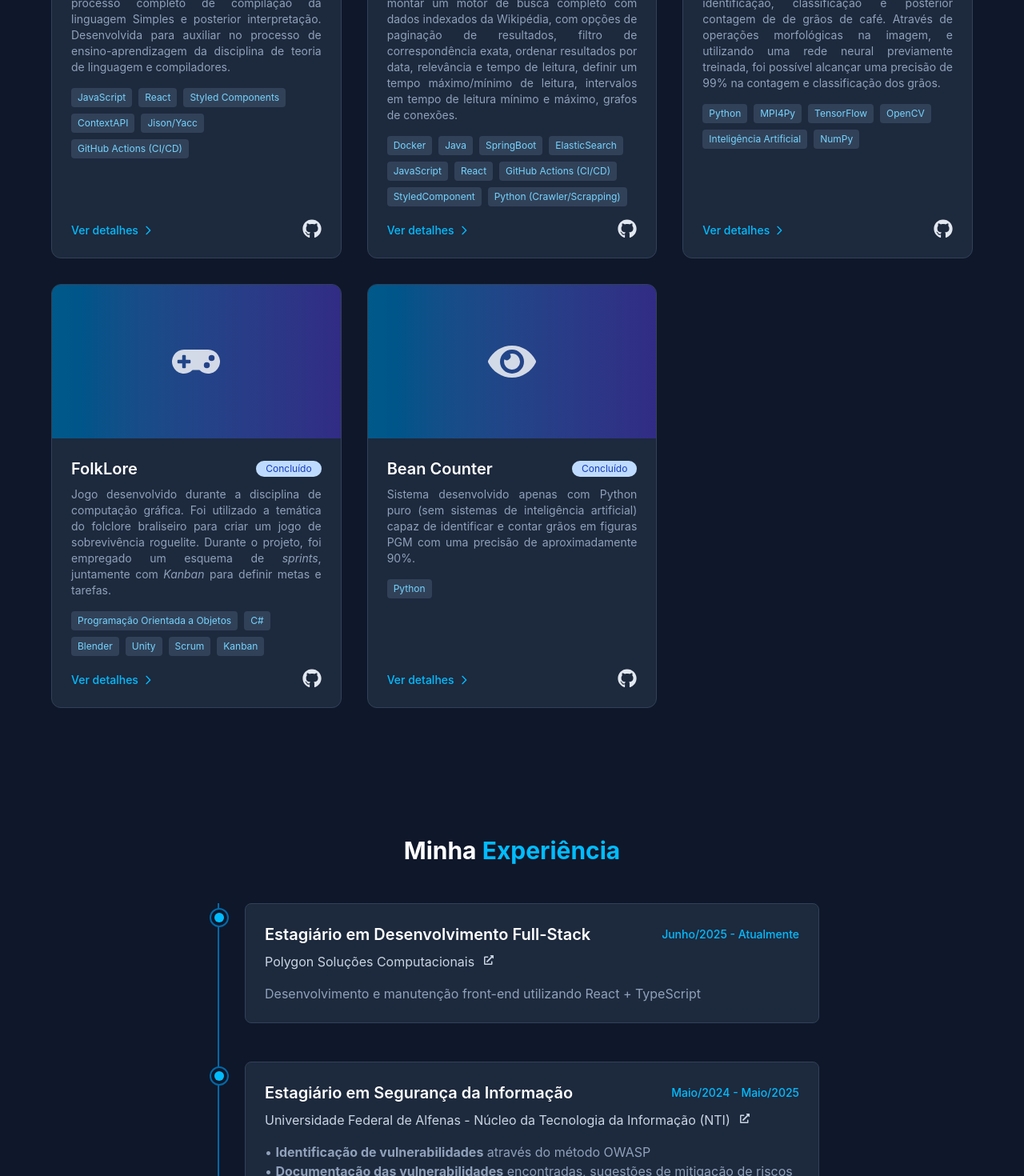
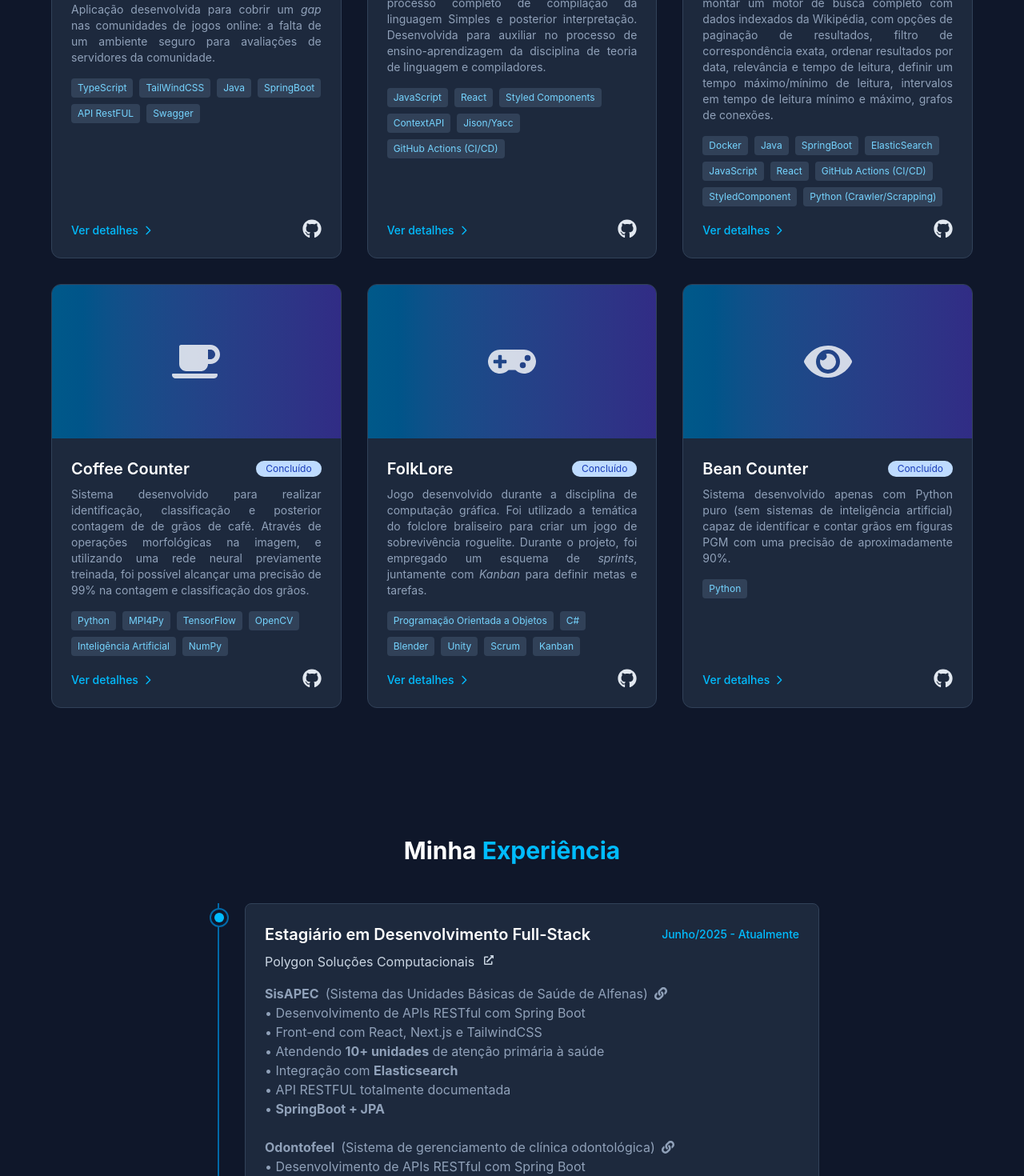
Before and after one commit to joaoragazzo/portfolio, a React (Vite) app in the folder app/: page / in a window 1280 px wide. Shown: the part 1960-3430 px from the top of the page at 80% size. Built offline with nearby package versions, Linux system fonts and the light colour scheme.

Commit message:
atualizando o meu portfolio

```diff
--- a/app/src/App.jsx
+++ b/app/src/App.jsx
@@ -19,13 +19,14 @@ import {
   FaEye,
   FaGamepad,
   FaLaptopCode,
+  FaLink,
   FaLock,
   FaSearch,
   FaServer,
 } from "react-icons/fa";
 import { ContactInformations } from "./components/ContactInformations";
 import { Footer } from "./components/Footer";
-import { FaComputer, FaGear } from "react-icons/fa6";
+import { FaComputer, FaGear, FaShield } from "react-icons/fa6";
 import { AboutMe } from "./components/AboutMe";
 import { Home } from "./components/Home";
 import { ParticlesBackground } from "./components/ParticlesBackground";
@@ -111,9 +112,30 @@ function App() {
 
             <GridMedium>
               <ProjectCard
+                development
+                live={"https://no-admin-abuse.joaoragazzo.dev/"}
+                github={"https://github.com/joaoragazzo/no-admin-abuse"}
+              >
+                <ProjectCard.Icon>
+                  <FaShield />
+                </ProjectCard.Icon>
+                <ProjectCard.Title>No Admin Abuse</ProjectCard.Title>
+                <ProjectCard.Description>
+                  Aplicação desenvolvida para cobrir um <i>gap</i> nas
+                  comunidades de jogos online: a falta de um ambiente seguro
+                  para avaliações de servidores da comunidade.
+                </ProjectCard.Description>
+                <ProjectCard.Tag>TypeScript</ProjectCard.Tag>
+                <ProjectCard.Tag>TailWindCSS</ProjectCard.Tag>
+                <ProjectCard.Tag>Java</ProjectCard.Tag>
+                <ProjectCard.Tag>SpringBoot</ProjectCard.Tag>
+                <ProjectCard.Tag>API RestFUL</ProjectCard.Tag>
+                <ProjectCard.Tag>Swagger</ProjectCard.Tag>
+              </ProjectCard>
+              <ProjectCard
                 live={"https://jsimples.joaoragazzo.dev/"}
                 github={"https://github.com/joaoragazzo/JSimples/"}
-                development
+                finished
               >
                 <ProjectCard.Icon>
                   <PiGraphBold />
@@ -433,8 +455,33 @@ function App() {
                 start="Junho/2025"
                 end="Atualmente"
                 company="Polygon Soluções Computacionais"
-                description="Desenvolvimento e manutenção
-                      front-end utilizando React + TypeScript"
+                description={<>
+                  <a
+                    href="https://www.sisapec.com/"
+                    target="_blank"
+                    className="hover:underline hover:cursor-pointer decoration-1 flex flex-row items-center gap-2"
+                  >
+                    <strong>SisAPEC{" "}</strong>(Sistema das Unidades Básicas de Saúde de Alfenas) <FaLink />
+                  </a>
+                    • Desenvolvimento de APIs RESTful com Spring Boot<br />
+                    • Front-end com React, Next.js e TailwindCSS<br />
+                    • Atendendo <strong>10+ unidades</strong> de atenção primária à saúde<br />
+                    • Integração com <strong>Elasticsearch</strong><br />
+                    • API RESTFUL totalmente documentada<br />
+                    • <strong>SpringBoot + JPA</strong><br /><br />
+
+                    <a
+                      href="https://app.odontofeel.com.br/"
+                      target="_blank"
+                      className="hover:underline hover:cursor-pointer decoration-1 flex flex-row items-center gap-2"
+                    >
+                      <strong>Odontofeel</strong> (Sistema de gerenciamento de clínica odontológica) <FaLink />
+                      <br />
+                    </a>
+                    • Desenvolvimento de APIs RESTful com Spring Boot<br />
+                    • Desenvolvimento Full Stack com React e Spring Boot<br />
+                    • Implementação do fluxo de agendamento e gerenciamento de consultas odontológicas<br />
+                </>}
                 url="https://polygonsolucoes.com.br/"
               />
 
@@ -604,7 +651,11 @@ function App() {
                 tags={["Segurança da Informação"]}
                 icon={<FaLock />}
                 description={
-                  "Ao longo do ano de 2023, realizei um pentest voluntário nos sistemas em todo o escopo da UNIFAL-MG. Posteriormente, fiz parte do time de segurança da UNIFAL-MG, atuando como estagiário e efetivando pentests em atualizações e novos sistemas."
+                  `Ao longo do ano de 2023, realizei um pentest voluntário nos
+                  sistemas em todo o escopo da UNIFAL-MG, identificando mais de 100
+                  vulnerabilidades. Posteriormente, fiz
+                  parte do time de segurança da UNIFAL-MG, atuando como estagiário
+                  e efetivando pentests em atualizações e novos sistemas. `
                 }
                 startDate={2023}
                 endDate={2024}
@@ -624,7 +675,7 @@ function App() {
                 finished
               />
 
-              <VoluntaryJob
+              {/* <VoluntaryJob
                 title={"II Workshop computação UNIFAL-MG"}
                 tags={["Workshop", "Desenvolvedor Web"]}
                 icon={<FaLaptopCode />}
@@ -635,16 +686,17 @@ function App() {
                 }
                 development
                 live={"https://workshopcomputacaounifal.org/"}
-              />
+              /> */}
 
               <VoluntaryJob
                 title={"Monitor de Algoritmo e Estruturas de Dados I"}
                 tags={["Educação"]}
+                finished
                 icon={<FaBinoculars />}
                 startDate={"Fev/2025"}
                 endDate={"Jul/2025"}
                 description={
-                  "Atualmente, atuo como monitor na disciplina de Algoritmo e Estruturas de Dados I, na Universidade Federal de Alfenas. "
+                  "Atuei como monitor na disciplina de Algoritmo e Estruturas de Dados I, na Universidade Federal de Alfenas. "
                 }
               />
 
@@ -652,8 +704,8 @@ function App() {
                 title={"Desenvolvedor Full-stack UFLA-JR"}
                 tags={["WordPress", "PHP", "AppSec"]}
                 icon={<FaCompass />}
-                startDate={2025}
-                endDate={"Atualmente"}
+                startDate={"Jan/2025"}
+                endDate={"Ago/2025"}
                 description={
                   "Após um incidente de segurança nos sistemas da Ufla Júnior, fui contatado para realizar a recuperação do ambiente WordPress. Desde então, passei a atuar na melhoria contínua dos serviços da Ufla Júnior – Consultoria Administrativa, implementando soluções voltadas à otimização do funil de conversão, como a criação de uma loja virtual, a automatização do preenchimento de contratos e diversas melhorias nos processos digitais e no atendimento."
                 }
```
